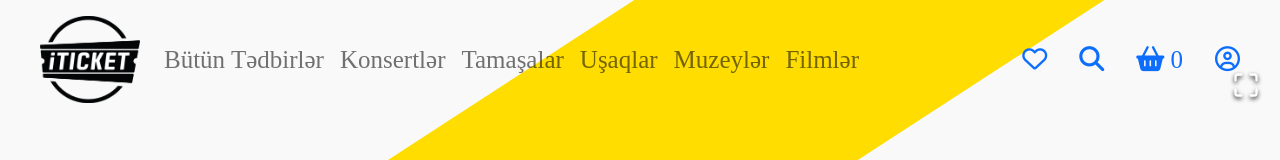
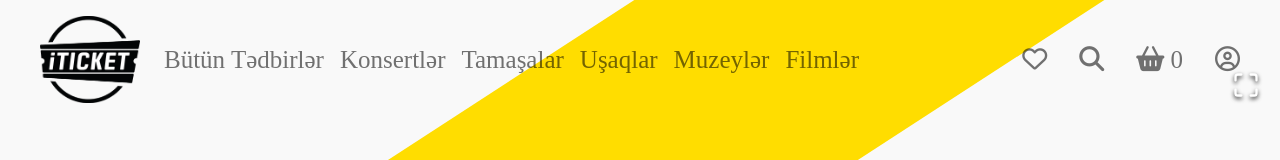
Before and after one commit to asgaraa/ITicket-React-FrontEnd, a React (Create React App) app in the folder iticket/: page / in a window 1280 px wide. Shown: the top 160 px of the page. Built offline with nearby package versions, Linux system fonts and the light colour scheme; no server answers.

Commit message:
Resize-Navbar

```diff
--- a/iticket/src/assets/sass/layout/header.scss
+++ b/iticket/src/assets/sass/layout/header.scss
@@ -35,9 +35,12 @@
     line-height: 0.7rem;
     width: 100%;
 }
+.nav-link{
+    color: rgba(0, 0, 0, 0.55);
+}
 .nav-link::before{
     transition: .5s;
-    color: inherit;
+    color: rgba(0, 0, 0, 0.55);
 
 
 }
--- a/iticket/src/components/detail/Detail.js
+++ b/iticket/src/components/detail/Detail.js
@@ -66,7 +66,7 @@ function Detail() {
 
                 </div>
             </div>
-            <div >
+            <div className='mt-5' >
                 <SeatsioSeatingChart
                     workspaceKey="publicDemoKey"
                     pricing={[
```
